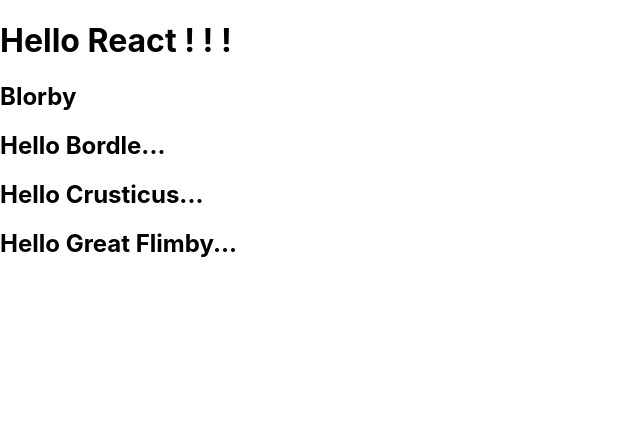
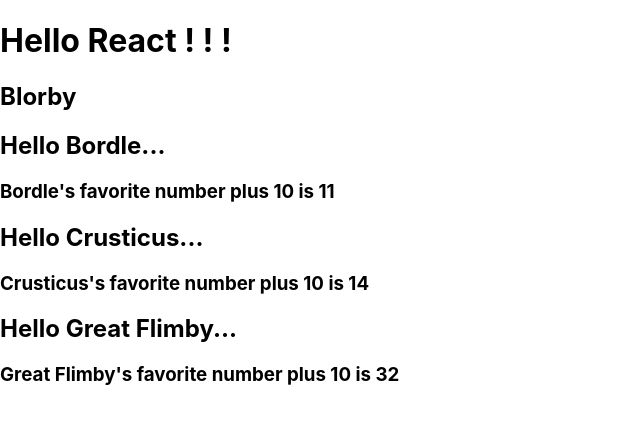
Before and after one commit to jlemke/learning-react, a React (Create React App) app: page / in a window 1280 px wide. Shown: the top 424 px of the page, without its empty margins (0-640 px from the left). Built offline with nearby package versions, Linux system fonts and the light colour scheme.

Commit message:
Added another react prop
Learned how to pass non-string values to components

```diff
--- a/src/App.js
+++ b/src/App.js
@@ -7,9 +7,9 @@ const App = () => {
     <>
       <h1>Hello React ! ! !</h1>
       <h2>Blorby</h2>
-      <Greeting name='Bordle' />
-      <Greeting name='Crusticus' />
-      <Greeting name='Great Flimby' />
+      <Greeting favoriteNumber={1} name={'Bordle'} />
+      <Greeting favoriteNumber={4} name='Crusticus' />
+      <Greeting favoriteNumber={22} name='Great Flimby' />
     </>
   );
 };
--- a/src/Greeting.js
+++ b/src/Greeting.js
@@ -1,8 +1,10 @@
 const Greeting = (props) => {
-
     console.log(props);
     return (
-      <h2>Hello {props.name}...</h2>
+      <>
+        <h2>Hello {props.name}...</h2>
+        <h3>{props.name}'s favorite number plus 10 is {props.favoriteNumber + 10}</h3>
+      </>
     );
   };
 
```
